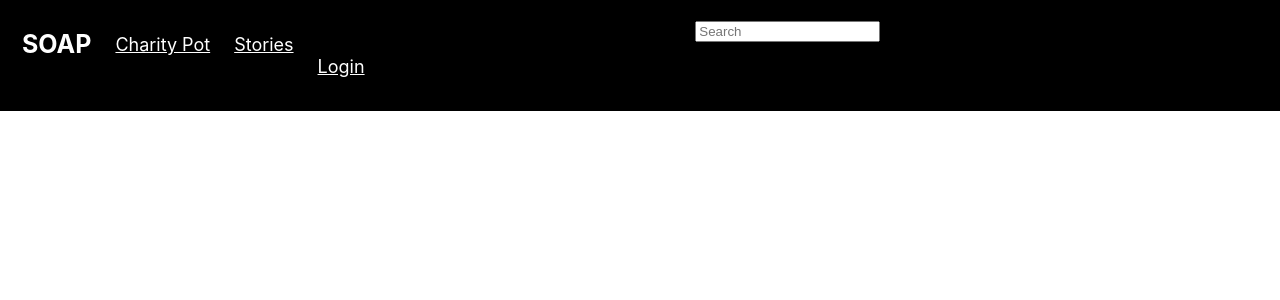
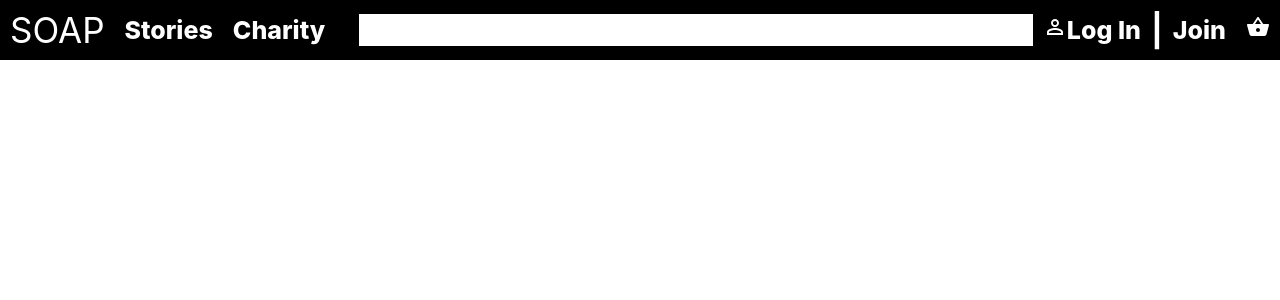
Before and after one commit to smilleeymilleey/soap, a React (Create React App) app in the folder soap/: page / in a window 1280 px wide. Shown: the top 300 px of the page. Built offline with nearby package versions, Linux system fonts and the light colour scheme.

Commit message:
added icons from material ui and styled search bar

```diff
--- a/soap/package.json
+++ b/soap/package.json
@@ -3,6 +3,8 @@
   "version": "0.1.0",
   "private": true,
   "dependencies": {
+    "@material-ui/core": "^4.11.2",
+    "@material-ui/icons": "^4.11.2",
     "@testing-library/jest-dom": "^5.11.9",
     "@testing-library/react": "^11.2.3",
     "@testing-library/user-event": "^12.6.0",
--- a/soap/src/Header.css
+++ b/soap/src/Header.css
@@ -1,53 +1,69 @@
-/* Style the header with a grey background and some padding */
 .header {
-    overflow: hidden;
-    background-color:black;
-    padding: 20px 10px;
+    height: 60px;
+    display: flex;
+    align-items: center;
+    background-color: black;
+    position: sticky;
+    top: 0;
+    z-index: 100;
 }
 
-  /* Style the header links */
-  .header a {
-    float: left;
-    color: white;
-    padding: 12px;
-    font-size: 18px;
-    line-height: 25px;
-    border-radius: 4px;
+.header_logo {
+    width: 100px;
+    object-fit: contain;
+    margin: 0 20px;
+    margin-top: 18px;
+
+}
+.header__search {
+    display: flex;
+    flex: 1;
+    align-items: center;
+    border-radius: 24px;
+    background-color: black;
 }
 
-  /* Style the logo link (notice that we set the same value of line-height and font-size to prevent the header to increase when the font gets bigger */
-  .header a.logo {
-    font-size: 25px;
-    font-weight: bold;
-    text-decoration: none;
+.header_searchInput {
+    height: 12px;
+    padding: 10px;
+    border: none;
+    width: 100%;
+}
+
+
+.header_searchIcon {
+    padding: 5px;
+    height: 22px !important;
 
 }
 
-  .search {
-    overflow: hidden;
-    background-color:black;
-    padding: 20px 10px;
-    color: white;
+.header_nav {
     display: flex;
+    justify-content: space-evenly;
 }
 
-.search__center {
-    float: none;
-    align-items: center;
-    top: 50%;
-    left: 50%;
+.header__L {
+    color: white;
+}
 
+.header__optionLush {
+    font-size: 35px;
+    font-weight: 800px;
 }
 
 
-  /* Add media queries for responsiveness - when the screen is 500px wide or less, stack the links on top of each other */
-  @media screen and (max-width: 500px) {
-    .header a {
-      float: none;
-      display: block;
-      text-align: left;
+.header__optionLineTwo {
+    font-size: 25px;
+    font-weight: 800;
 }
-    .header-right {
-      float: none;
+
+.header_option {
+    display: flex;
+    flex-direction: column;
+    padding-top: 50%;
+    padding-bottom: 50%;
+    margin-left: 10px;
+    margin-right: 10px;
+    color: white;
+
 }
-  }
--- a/soap/src/Header.js
+++ b/soap/src/Header.js
@@ -1,23 +1,82 @@
 import React from 'react';
 import "./Header.css";
+import ShoppingBasketIcon from '@material-ui/icons/ShoppingBasket';
+import PersonOutlineIcon from '@material-ui/icons/PersonOutline';
+import SearchIcon from '@material-ui/icons/Search';
 
 function Header() {
     return (
         <div className="header">
-        <a href="#default" class="logo">SOAP</a>
+             <div className="header_nav">
+                <div className="header_option">
+                <span className="header__optionLush">SOAP</span>
+                </div>
 
-         <a href="#charity">Charity Pot</a>
-          <a href="#stories">Stories</a>
-          <div className="search__center">
-          <input className="search__center" type="text" placeholder="Search"></input>
-          </div>
-          <a href="#stories">Login</a>
+            </div>
 
-      </div>
+            <div className="header_nav">
+                <div className="header_option">
+                <span className="header__optionLineTwo">Stories</span>
+                </div>
+
+            </div>
+
+            <div className="header_nav">
+                <div className="header_option">
+                <span className="header__optionLineTwo">Charity</span>
+                </div>
+
+            </div>
 
 
-    )
 
-    }
+            <div className="header__search">
+                <SearchIcon>
+                </SearchIcon>
+                <input
+                className="header_searchInput"
+                type="text"
+
+
+                />
+
+
+
+            </div>
+
+            <div className="header_nav">
+                <div className="header_option">
+                <span className="header__optionLineTwo">
+                    <PersonOutlineIcon>
+
+                    </PersonOutlineIcon>
+                     Log In
+                </span>
+                </div>
+
+            </div>
+            <h1 className="header__L">|</h1>
+            <div className="header_nav">
+                <div className="header_option">
+                <span className="header__optionLineTwo">Join</span>
+                </div>
+
+            </div>
+
+            <div className="header_nav">
+                <div className="header_option">
+                <span className="header__optionLineTwo">
+                    <ShoppingBasketIcon>
+
+                    </ShoppingBasketIcon>
+                </span>
+                </div>
+
+            </div>
+
+
+        </div>
+    );
+}
 
 export default Header;
```
Also changed, not shown: soap/src/App.js (+3 -5 lines), soap/src/Charity.js (+12 -0 lines), soap/src/Charity.css (added), 2 other files (tests, documents, lock files or other folders). Lines whose indentation alone changed are shown as unchanged.
